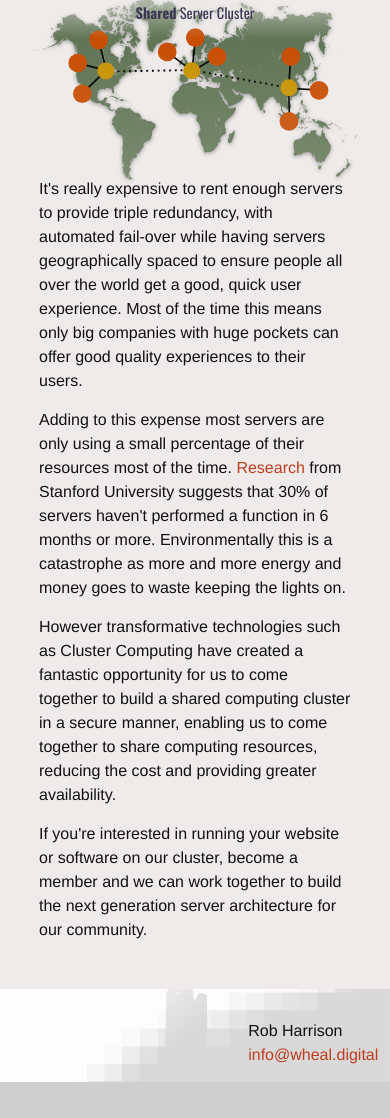
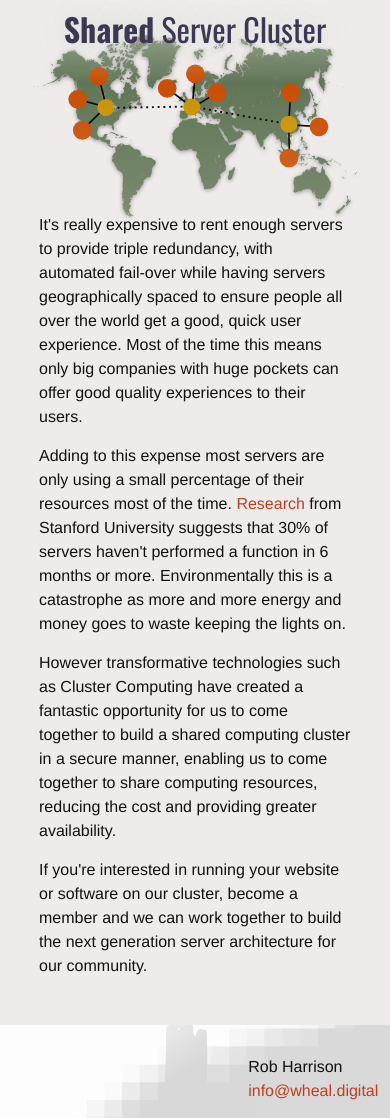
Before and after one commit to whealdigital/whealdigital.github.io, a Jekyll site: the page built from index.html, in a window 390 px wide. Shown: the part 726-1844 px from the top of the page. Built offline with Jekyll 4.4.1, drawn with Linux system fonts in a browser that asks for light colours; some web fonts are replaced; before the commit the page ends 1808 px from its top, so only the background shows below that.

Commit message:
Title went too small on mobile

```diff
--- a/index.html
+++ b/index.html
@@ -136,4 +136,11 @@ filter: progid:DXImageTransform.Microsoft.gradient( startColorstr='#00efebeb', e
     color: hsl(250, 20%, 27%);
     text-shadow: 0px 1px 30px rgba(137, 202, 145, 0.28);
 	}
+
+@media screen and (max-width: 844px) {
+	h2.fade-down-header-background.centered-title {
+		font-size: 1.99em !important;
+	}
+}
+
 </style>
```
